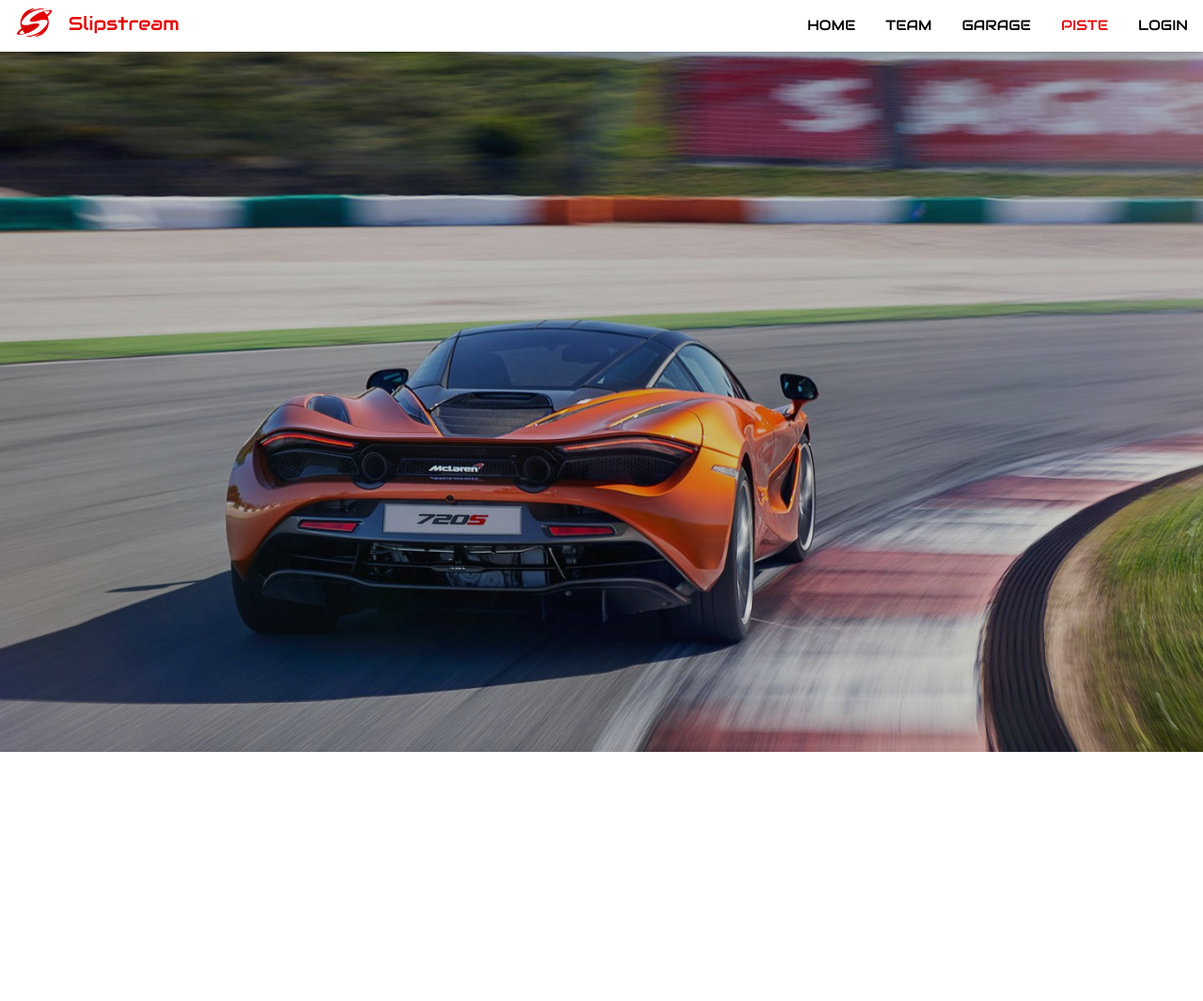
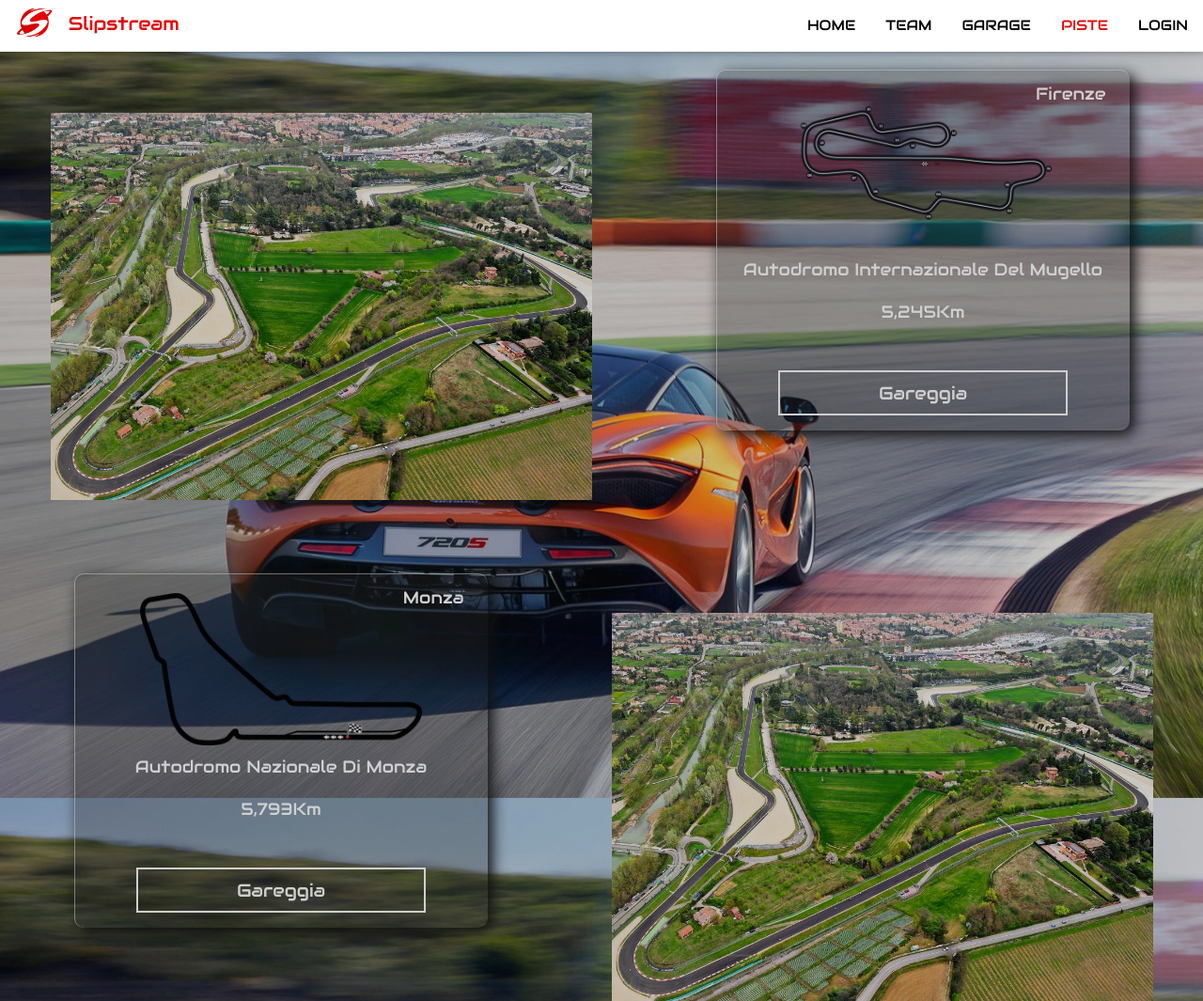
Before and after one commit to Dadezana/Slipstream, a PHP site: page /pages/piste.php in a window 1280 px wide. Shown: the whole page at 94% size. Before the commit the page ends 800 px from the top, so only its background shows below. Run offline with PHP 8.4, Linux system fonts and the light colour scheme; data comes from the database, SQL or seed files in the repository; some libraries are stand-ins or nearby versions.

Commit message:
Added tracks with dynamic info from db

```diff
--- a/pages/css/piste.css
+++ b/pages/css/piste.css
@@ -1,5 +1,12 @@
 /* W3.CSS 4.15 December 2020 by Jan Egil and Borge Refsnes */
 @import url('https://fonts.googleapis.com/css2?family=Audiowide&display=swap');
+
+:root{
+    --info-width: 440px;
+    --info-height: 50px;
+    --main-color: rgb(228, 6, 6);
+}
+
 html{
     box-sizing:border-box
 }
@@ -328,6 +335,18 @@ hr{
  .margin-top{
     margin-top:16px!important
 }
+.margin-top-120{
+    margin-top:120px!important
+}
+.margin-right-120{
+    margin-right: 120px!important;
+}
+.margin-top-40{
+    margin-top:40px!important
+}
+.margin-bottom{
+    margin-bottom:16px!important
+}
  .padding-large{
     padding:12px 24px!important
 }
@@ -359,6 +378,11 @@ hr{
 
 .bg-red, .hover-red:hover{
     background-color: var(--main-color);
+    border-color: var(--main-color);
+}
+
+.border-white{
+    border: 2px solid white;
 }
 
 
@@ -371,6 +395,57 @@ hr{
 /* Custom CSS */
 
 .bgimage{
+    /* background-image: url("../img/piste/mugellobg.jpg")!important; */
     background-image: url("../img/mclarenbg.jpg")!important;
+    background-attachment: fixed;
     filter: opacity(80%);
 }
+
+.container{
+    position: relative;
+    display: flex;
+    justify-content:space-around;
+    align-items: center;
+    flex-wrap: wrap;
+    /* max-width: 1200px; */
+
+    margin: 0;
+    /* border: 1px solid red; */
+}
+
+.container .card{
+    background: rgba(50, 50 ,50, 0.3);
+    position: relative;
+    /* position: absolute;
+    top: 50%;
+    left: 50%;
+    transform: translate(75%, -50%); */
+    width: var(--info-width);
+    height: auto;
+    border-top: 1px solid rgba(255, 255, 255, 0.5);
+    border-left: 1px solid rgba(255, 255, 255, 0.5);
+    border-radius: 10px;
+    box-shadow: #111 5px 5px 15px;
+    margin: 30px 25px;
+}
+
+.container .card .content{
+    /* position: relative; */
+    display: flex;
+    justify-content: center;
+    align-items: center;
+    flex-wrap: wrap;
+    text-align: center;
+    color: white;
+}
+
+.container .card .content p{
+    font-size: 1.2em;
+    font-weight: 400;
+    margin: 9px 20px;
+}
+
+.container .track{
+    width: 300px;
+    margin-top: 20px
+}
--- a/pages/piste.php
+++ b/pages/piste.php
@@ -4,6 +4,10 @@
     <meta charset="UTF-8">
     <meta name="viewport" content="width=device-width, initial-scale=1.0">
     <link rel="stylesheet" href="css/piste.css">
+<!-- <link rel="stylesheet" href="https://cdnjs.cloudflare.com/ajax/libs/font-awesome/4.7.0/css/font-awesome.min.css"> -->
+<script src="https://kit.fontawesome.com/99e3b4866c.js" crossorigin="anonymous"></script>
+
+
     <title>Piste</title>
     <link rel="icon" href="../img/logoIcon.png" type="image/x-icon">
 </head>
@@ -26,6 +30,7 @@
       <a href="garage.php" class="bar-item button">GARAGE</a>
       <a href="piste.php" class="bar-item button" style="color: var(--main-color);">PISTE</a>
       <a href="login.php" class="bar-item button">LOGIN</a>
+
     </div>
 
  <!-- Hide right-floated links on small screens and replace them with a menu icon -->
@@ -39,15 +44,74 @@
 <nav class="sidebar bar-block black card animate-left hide-medium hide-large" style="display:none" id="mySidebar">
   <a href="../index.php"     onclick="closeSidebar()" class="bar-item button">HOME</a>
   <a href="#team"            onclick="closeSidebar()" class="bar-item button">TEAM</a>
-  <a href="pages/garage.php" onclick="closeSidebar()" class="bar-item button" >GARAGE</a>
+  <a href="garage.php" onclick="closeSidebar()" class="bar-item button" >GARAGE</a>
   <a href="piste.php"         onclick="closeSidebar()" class="bar-item button" style="color: var(--main-color);">PISTE</a>
   <a href="login.php"        onclick="closeSidebar()" class="bar-item button">LOGIN</a>
 </nav>
+<?php
+  require "../db.php";
 
+  $conn = new DB;
+
+  if(!$conn->connect()){
+    echo "<script>console.log('Failed to connect to db')</script>";
+  }
+?>
 <header class="bgimage display-container" id="home">
-    <!-- Page content here -->
+
+  <div class="container">
+    <?php $result = $conn->fetch( $conn->query("select * from pista where nome like '%Mugello%'") )?>
+    <img src="img/piste/mugellobg1.png" width="45%" class="margin-top-120">
+
+    <div class="card">
+      <div class="content">
+        <img src="img/piste/mugello1.png" class="track">
+        <p><?php echo $result["nome"] ?></p>
+        <p style="position:absolute; top: 2px; right: 5px;"><?php echo $result["citta"] ?></p>
+        <p><?php echo $result["km"]."Km" ?></p>
+
+        <div class="container" style="width: 100%">
+          <button type="submit" value="monza" name="monza"
+              class="button hover-red border-white text-white margin-bottom margin-top-40"
+              style="width:70%; font-size: 19px;">
+              Gareggia
+          </button>
+        </div>
+
+      </div>
+
+    </div>
+
+  </div>
+
+
+  <div class="container">
+    <?php $result = $conn->fetch( $conn->query("select * from pista where nome like '%Monza%'") )?>
+
+    <div class="card">
+      <div class="content">
+        <img src="img/piste/monza.png" class="track">
+        <p><?php echo $result["nome"] ?></p>
+        <p style="position:absolute; top: 2px; right: 5px;"><?php echo $result["citta"] ?></p>
+        <p><?php echo $result["km"]."Km" ?></p>
+
+        <div class="container" style="width: 100%">
+          <button type="submit" value="monza" name="monza"
+              class="button hover-red border-white text-white margin-bottom margin-top-40"
+              style="width:70%; font-size: 19px;">
+              Gareggia
+          </button>
+        </div>
+      </div>
+    </div>
+
+    <img src="img/piste/mugellobg1.png" width="45%" class="margin-top-120">
+  </div>
+
 </header>
-
+<?php
+  $conn->disconnect();
+?>
 <script>
 // Toggle between showing and hiding the sidebar when clicking the menu icon
 var mySidebar = document.getElementById("mySidebar");
```
Also changed, not shown: pages/img/piste/cornerMugello.jpg (added), pages/img/piste/monza.png (added), pages/img/piste/mugello.png (added), pages/img/piste/mugello1.png (added), pages/img/piste/mugellobg.jpg (added), pages/img/piste/mugellobg1.png (added).
